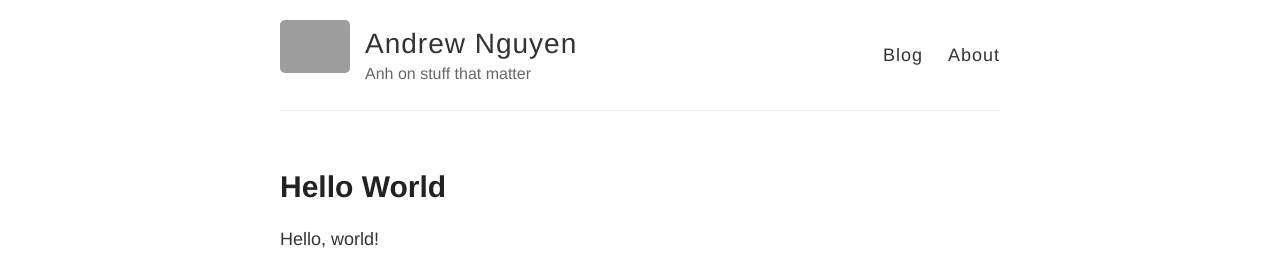
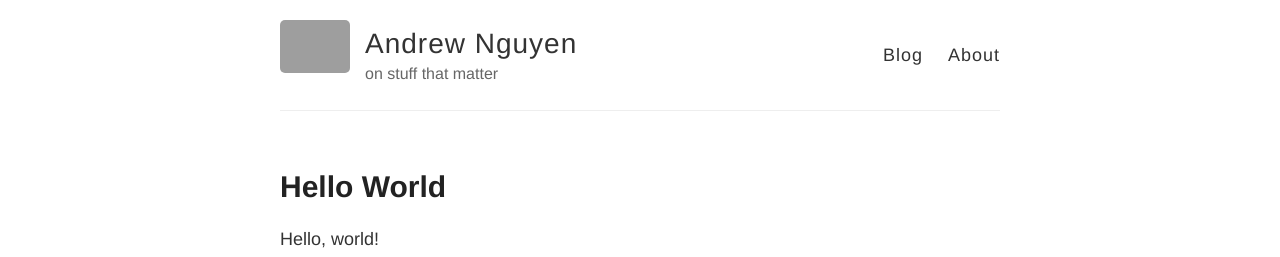
Before and after one commit to anhncs/anhncs.github.io, a Jekyll site: the page built from index.html, in a window 1280 px wide. Shown: the top 257 px of the page. Built offline with Jekyll 4.4.1, drawn with Linux system fonts in a browser that asks for light colours; grey boxes are pictures that could not be loaded.

Commit message:
fix grammar

```diff
--- a/_config.yml
+++ b/_config.yml
@@ -6,7 +6,7 @@
 name: Andrew Nguyen
 
 # Short bio or description (displayed in the header)
-description: Anh on stuff that matter
+description: on stuff that matter
 
 # URL of your avatar or profile pic (you could use your GitHub profile pic)
 avatar: http://i.imgur.com/ndJkERu.png
```
